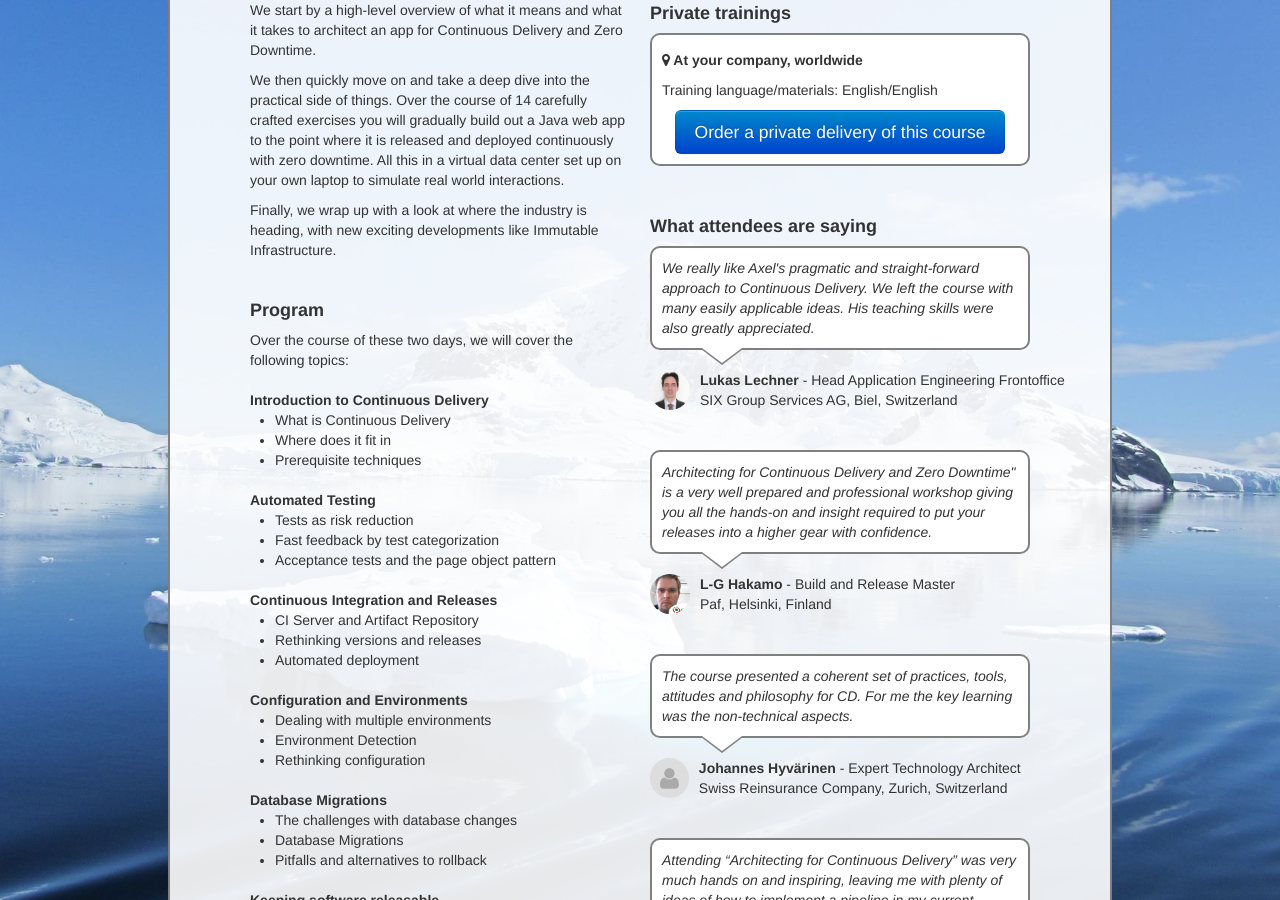
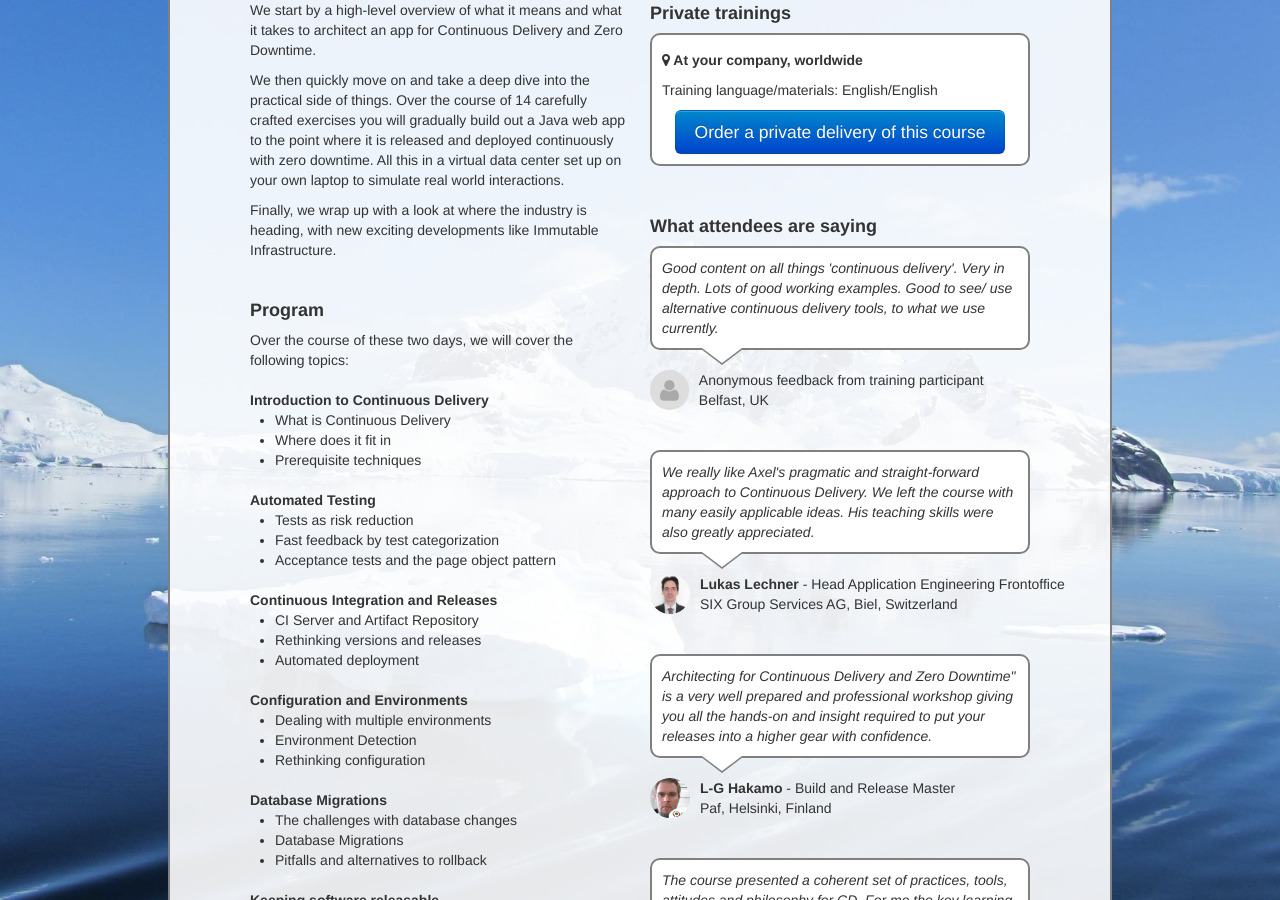
Before and after one commit to axelfontaine/axelfontaine.com, a Jekyll site: the page built from training/continuousdelivery.html, in a window 1280 px wide and 900 px high, scrolled down 830 px. Built offline with Jekyll 4.4.1, drawn with Linux system fonts in a browser that asks for light colours.

Commit message:
Added Devoxx Poland event

```diff
--- a/_layouts/default.html
+++ b/_layouts/default.html
@@ -36,7 +36,7 @@
         <div class="span2">
             <ul class="nav nav-pills">
                 <li {% if page.pill == 'home' %} class="active" {% endif %}><a href="/">Home</a></li>
-                <li {% if page.pill == 'blog' %} class="active" {% endif %}><a href="/blog">Blog</a></li>
+                <li {% if layout.pill == 'blog' %} class="active" {% endif %}><a href="/blog">Blog</a></li>
             </ul>
         </div>
         <div class="span2">
--- a/assets/index.js
+++ b/assets/index.js
@@ -69,6 +69,11 @@ var speakingEvents = [
     ['ProgramUtvikling', 'Oslo', 'Norway', 59.913869, 10.752245,
         [
             ['2016-09-05', 'Architecting for Continuous Delivery and Zero Downtime (2 days)', '/training/continuousdelivery.html', true]
+        ]
+    ],
+    ['Devoxx Poland', 'Krakow', 'Poland', 50.0646501, 19.9449799,
+        [
+            ['2016-06-23', 'Immutable Infrastructure: Rise of the Machine Images', 'http://cfp.devoxx.pl/2016/talk/AXB-9719/Immutable_Infrastructure:_Rise_of_the_Machine_Images', false]
         ]
     ],
     ['Microservices Meetup Munich', 'München', 'Germany', 48.1366069, 11.5770851,
--- a/training/continuousdelivery.html
+++ b/training/continuousdelivery.html
@@ -156,6 +156,20 @@ category: Training
                 </div>
             </div>
             <p class="training-section-head">What attendees are saying</p>
+
+            <div class="quote">
+                <div class="bubble">
+                    Good content on all things 'continuous delivery'. Very in depth. Lots of good working examples. Good to see/ use alternative continuous delivery tools, to what we use currently.
+                </div>
+                <div class="attribution">
+                    <div>
+                        <i class="img-circle fa fa-user" style="font-size: 24px; padding: 8px 10px; margin-right: 10px; background-color: #dddddd; color: #aaaaaa"></i>
+                    </div>
+                    <div style="margin-right: -50px">
+                        Anonymous feedback from training participant<br>Belfast, UK
+                    </div>
+                </div>
+            </div>
             <div class="quote">
                 <div class="bubble">
                     We really like Axel's pragmatic and straight-forward approach to Continuous Delivery. We left the course with many easily applicable ideas. His teaching skills were also greatly appreciated.
```
